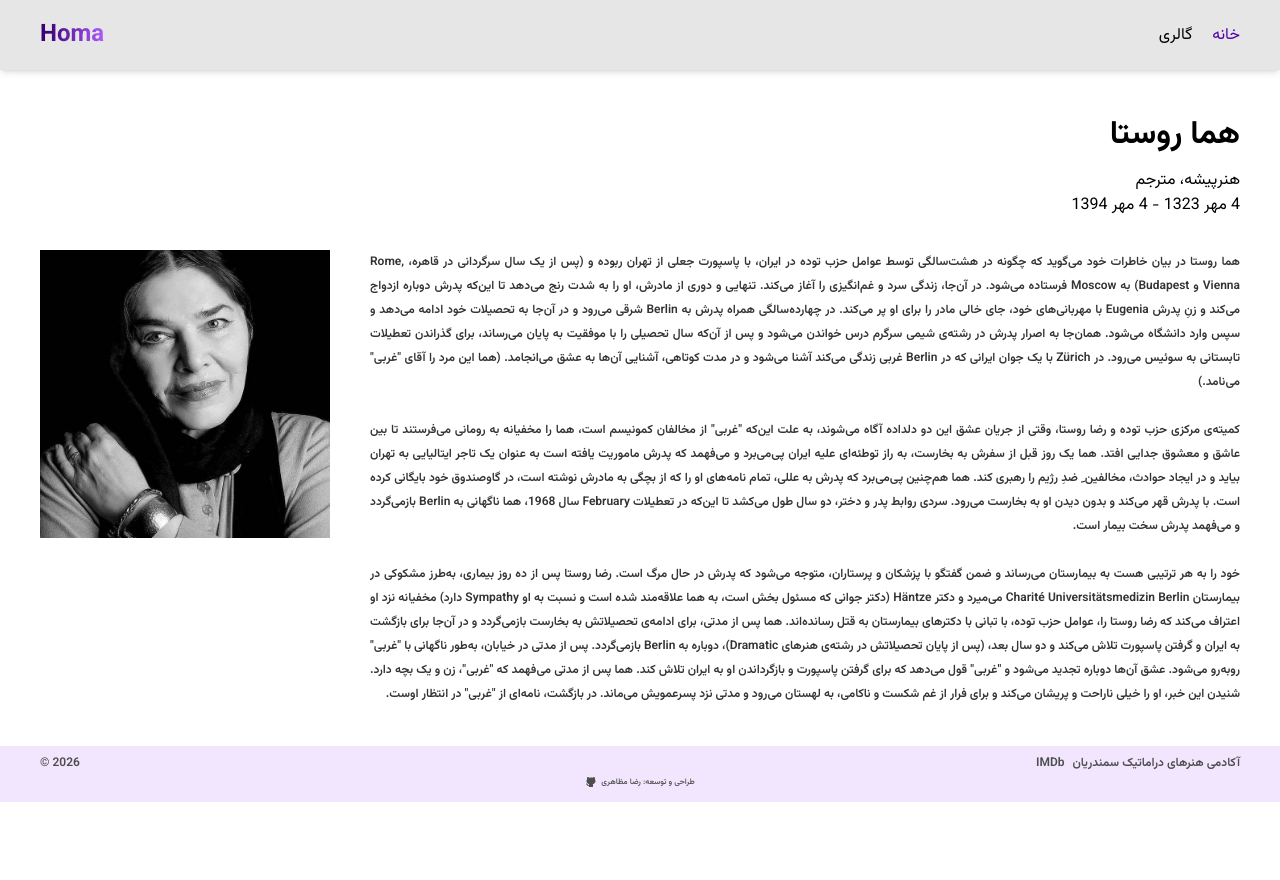
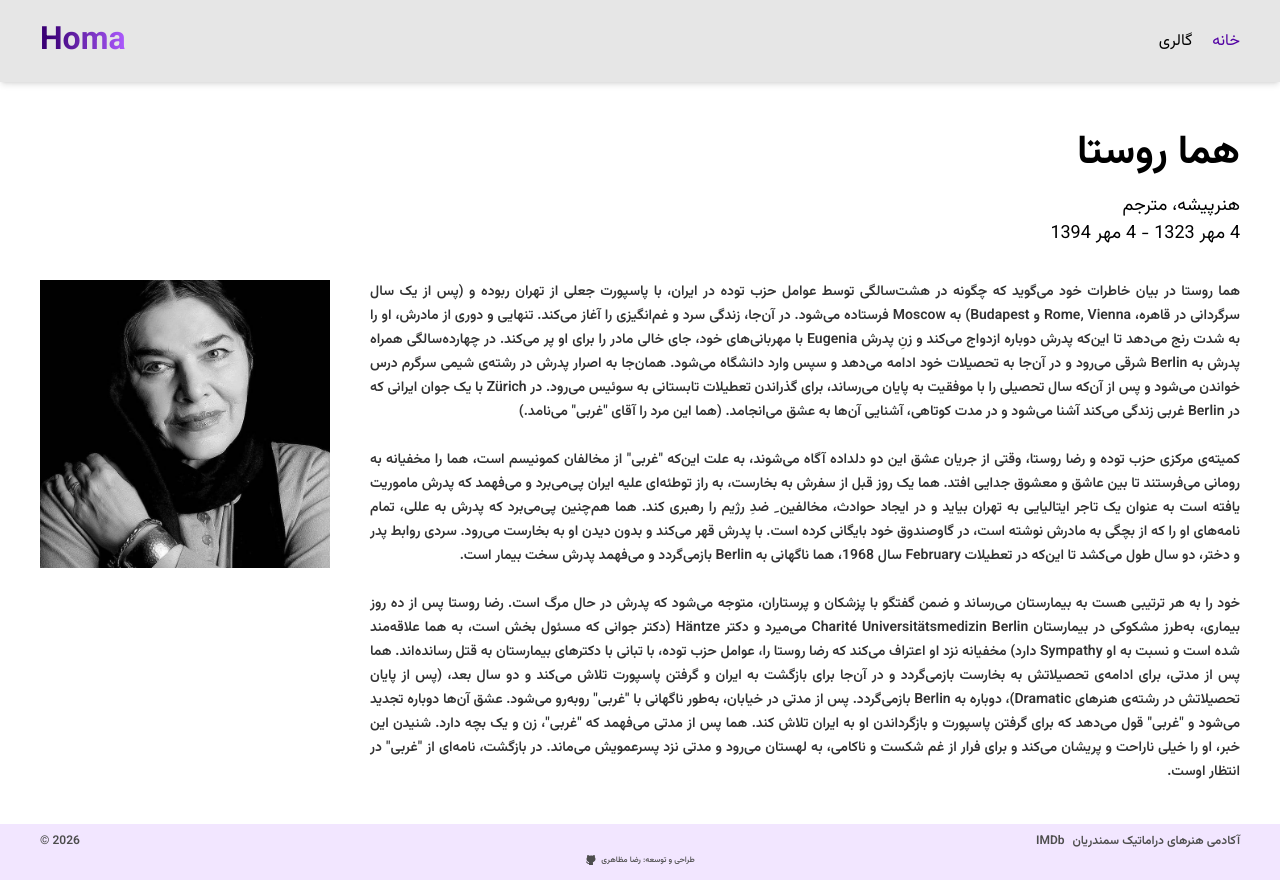
Before and after one commit to mazaherireza/homa, a Next.js app: page / in a window 1280 px wide. Before the commit the page ends 802 px from the top, so only its background shows below. Built offline with nearby package versions, Linux system fonts and the light colour scheme.

Commit message:
Add Not Found Page

```diff
--- a/src/app/globals.css
+++ b/src/app/globals.css
@@ -35,6 +35,8 @@ body {
   display: grid;
   grid-template-rows: auto 1fr auto;
 
+  font-size: var(--fz-400);
+
   min-block-size: 100vh;
   min-block-size: 100dvh;
 }
--- a/src/app/layout.tsx
+++ b/src/app/layout.tsx
@@ -8,6 +8,7 @@ import type { Metadata } from "next";
 import { Vazirmatn } from "next/font/google";
 
 import "./globals.css";
+import "@/styles/typography.css";
 
 const vazirmatn = Vazirmatn({
   subsets: ["latin", "arabic"],
--- a/src/components/footer/footer.module.css
+++ b/src/components/footer/footer.module.css
@@ -4,7 +4,7 @@
 
   padding: 0.5rem var(--full-width-padding-inline);
 
-  font-size: 0.75rem;
+  font-size: var(--fz-200);
   font-weight: 600;
 
   display: grid;
@@ -41,7 +41,7 @@
     gap: 0.25rem;
 
     .text {
-      font-size: 0.5rem;
+      font-size: var(--fz-100);
       font-weight: 500;
     }
   }
--- a/src/components/header/header.module.css
+++ b/src/components/header/header.module.css
@@ -11,14 +11,14 @@
   padding-block: 1rem;
   padding-inline: var(--full-width-padding-inline);
 
-  background-color: var( --color-gray-90);
+  background-color: var(--color-gray-90);
 
   box-shadow:
     0 4px 6px -1px hsla(0, 0%, 0%, 0.1),
     0 2px 4px -2px hsla(0, 0%, 0%, 0.1);
 
   .logo {
-    font-size: 1.5rem;
+    font-size: var(--fz-600);
     font-weight: 700;
 
     background: linear-gradient(
--- a/src/components/memories/memories.module.css
+++ b/src/components/memories/memories.module.css
@@ -9,7 +9,7 @@
     gap: 1rem;
 
     > p {
-      font-size: 0.75rem;
+      font-size: var(--fz-300);
       font-weight: 600;
       line-height: 1.5rem;
 
--- a/src/components/presentation/presentation.module.css
+++ b/src/components/presentation/presentation.module.css
@@ -2,7 +2,11 @@
   display: grid;
   gap: 0.5rem;
 
+  h1 {
+    font-size: var(--fz-700);
+  }
+
   .more {
-    font-size: 1rem;
+    font-size: var(--fz-500);
   }
 }
--- /dev/null
+++ b/src/styles/typography.css
@@ -0,0 +1,11 @@
+:root {
+  --fz-100: clamp(0.25rem, 0.2929rem + 0.2762vw, 0.5rem);
+  --fz-200: clamp(0.5rem, 0.3929rem + 0.4762vw, 0.75rem);
+  --fz-300: clamp(0.75rem, 0.6964rem + 0.2381vw, 0.875rem);
+  --fz-400: clamp(0.875rem, 0.8214rem + 0.2381vw, 1rem);
+  --fz-500: clamp(1.125rem, 1.2321rem + -0.4762vw, 0.875rem);
+  --fz-600: clamp(1.5rem, 1.2857rem + 0.9524vw, 2rem);
+  --fz-700: clamp(1.75rem, 1.4286rem + 1.4286vw, 2.5rem);
+  --fz-800: clamp(2.5rem, 1.8571rem + 2.8571vw, 4rem);
+  --fz-900: clamp(3rem, 1.7143rem + 5.7143vw, 6rem);
+}
```
Also changed, not shown: src/app/not-found.module.css (added, +20 -0 lines), src/app/not-found.tsx (added, +15 -0 lines), src/components/icons/theatre.icon.tsx (added, +20 -0 lines).
